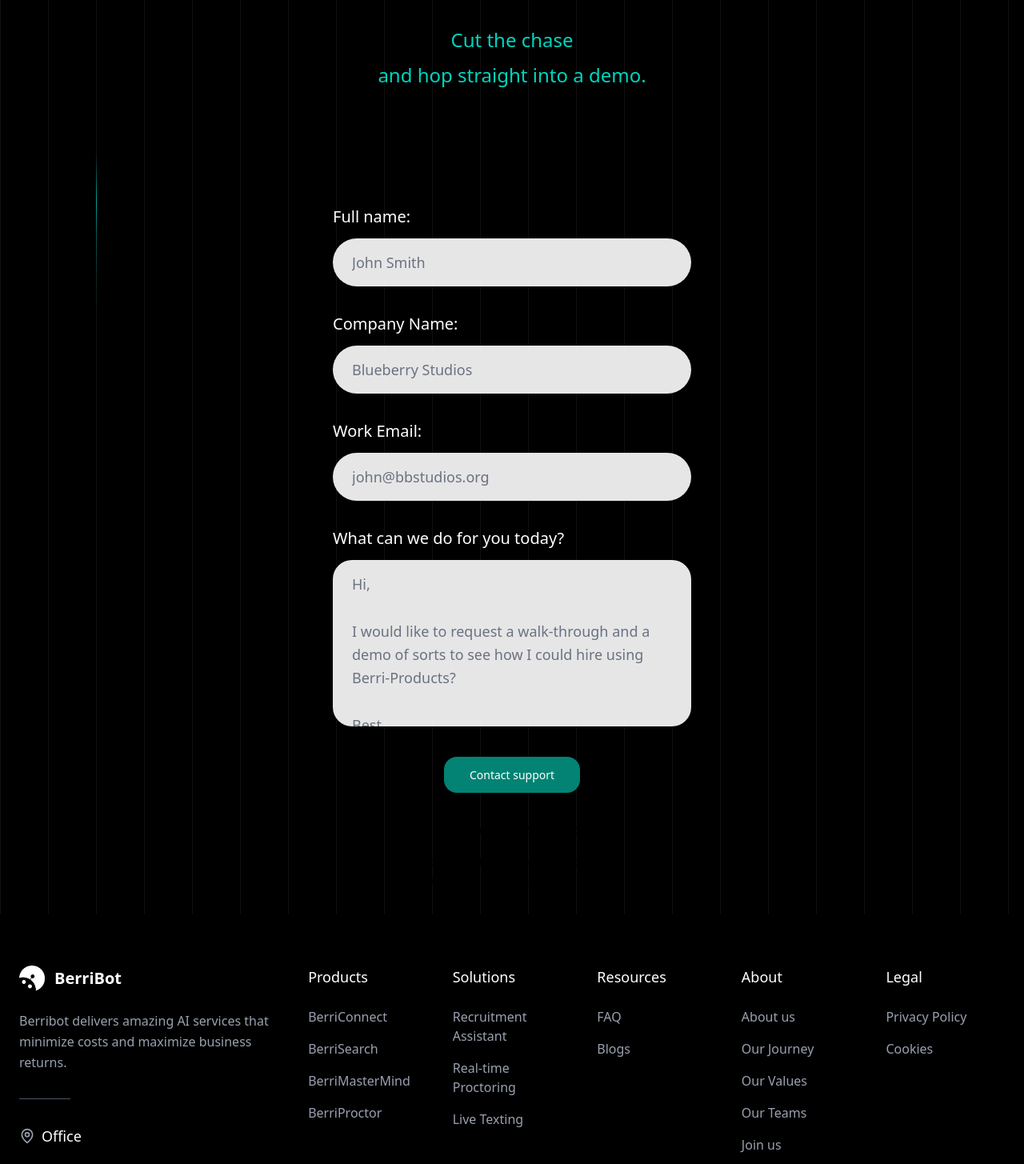
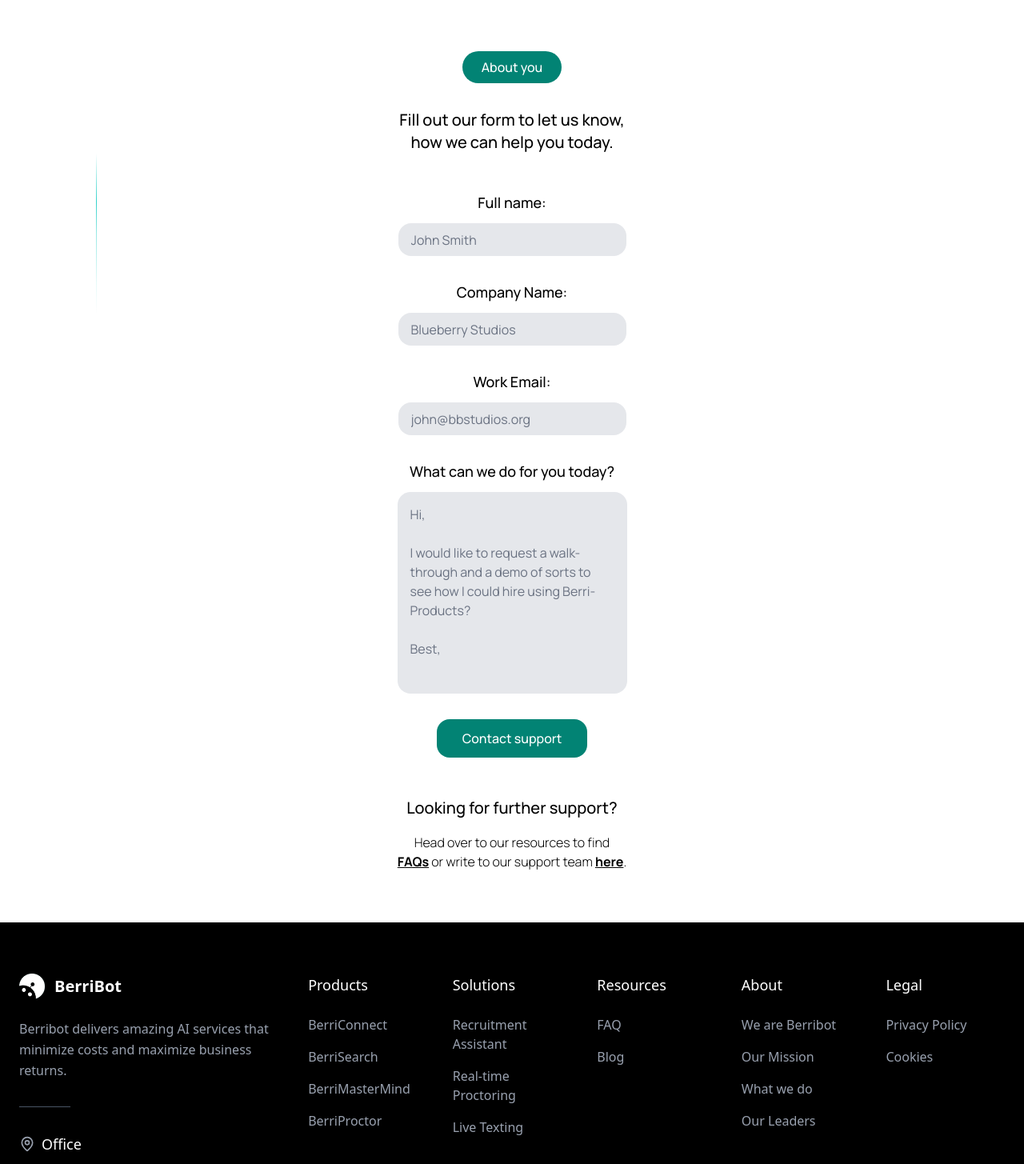
Before and after one commit to LuseBiswas/BerrieBot, a Next.js app: page /schedule in a window 1280 px wide. Shown: the part 800-2255 px from the top of the page at 80% size. Built offline with nearby package versions, Linux system fonts and the light colour scheme.

Commit message:
Everything is done

```diff
--- a/components/desktop/Footer.tsx
+++ b/components/desktop/Footer.tsx
@@ -69,7 +69,7 @@
             <h3 className="text-lg font-medium mb-6">Solutions</h3>
             <ul className="space-y-4 text-gray-400">
               <li><Link href="/solutions#recruitment-assistant" className="hover:text-white transition-colors">Recruitment Assistant</Link></li>
-              <li><Link href="/solutions#real-time-proctoring" className="hover:text-white transition-colors">Real-time Proctoring</Link></li>
+              <li><Link href="/solutions#real-time-proctoring" className="hover:text-white transition-colors">Real-time  Proctoring</Link></li>
               <li><Link href="/solutions#live-texting" className="hover:text-white transition-colors">Live Texting</Link></li>
             </ul>
           </div>
@@ -79,7 +79,7 @@
             <h3 className="text-lg font-medium mb-6">Resources</h3>
             <ul className="space-y-4 text-gray-400">
               <li><Link href="/resources#faq" className="hover:text-white transition-colors">FAQ</Link></li>
-              <li><Link href="/resources#blogs" className="hover:text-white transition-colors">Blogs</Link></li>
+              <li><Link href="/resources#blogs" className="hover:text-white transition-colors">Blog</Link></li>
 
             </ul>
           </div>
@@ -88,11 +88,10 @@
           <div>
             <h3 className="text-lg font-medium mb-6">About</h3>
             <ul className="space-y-4 text-gray-400">
-              <li><Link href="/about" className="hover:text-white transition-colors">About us</Link></li>
-              <li><Link href="#" className="hover:text-white transition-colors">Our Journey</Link></li>
-              <li><Link href="#" className="hover:text-white transition-colors">Our Values</Link></li>
-              <li><Link href="#" className="hover:text-white transition-colors">Our Teams</Link></li>
-              <li><Link href="#" className="hover:text-white transition-colors">Join us</Link></li>
+              <li><Link href="/about#we-are-berribot" className="hover:text-white transition-colors">We are Berribot</Link></li>
+              <li><Link href="/about#our-mission" className="hover:text-white transition-colors">Our Mission</Link></li>
+              <li><Link href="/about#what-we-do" className="hover:text-white transition-colors">What we do</Link></li>
+              <li><Link href="/about#our-leaders" className="hover:text-white transition-colors">Our Leaders</Link></li>
             </ul>
           </div>
 
--- a/components/desktop/policy/HeroSection.tsx
+++ b/components/desktop/policy/HeroSection.tsx
@@ -51,7 +51,7 @@
           >
             <motion.button
               onClick={onReadPrivacy}
-              className="bg-white border border-gray-300 rounded-xl shadow-lg hover:shadow-xl transition-shadow duration-200 flex items-center justify-center text-gray-700 font-medium hover:cursor-pointer"
+              className="bg-white border border-gray-300 rounded-xl shadow-lg hover:shadow-xl transition-shadow duration-200 flex items-center justify-center text-gray-700 font-medium hover:cursor-pointer text-xl"
               style={{ width: '268px', height: '73px' }}
               whileHover={{ scale: 1.02 }}
               whileTap={{ scale: 0.98 }}
@@ -70,7 +70,7 @@
             animate={{ opacity: 1, y: 0 }}
             transition={{ delay: 0.3 }}
             onClick={() => onConfirmationChoice?.('back')}
-            className="bg-white text-[#181818] px-8 py-4 rounded-2xl shadow-lg hover:shadow-xl transition-all duration-200 font-inter font-light hover:cursor-pointer w-auto"
+            className="bg-white text-[#181818] px-8 py-4 rounded-2xl shadow-lg hover:shadow-xl transition-all duration-200 font-inter font-light hover:cursor-pointer w-auto text-xl"
             whileHover={{ scale: 1.02 }}
             whileTap={{ scale: 0.98 }}
           >
@@ -82,7 +82,7 @@
             animate={{ opacity: 1, y: 0 }}
             transition={{ delay: 0.4 }}
             onClick={() => onConfirmationChoice?.('readAgain')}
-            className="bg-[#CFCFCF] text-[#181818] px-8 py-4 rounded-2xl shadow-lg hover:shadow-xl hover:bg-gray-700 transition-all duration-200 font-inter font-light hover:cursor-pointer w-auto"
+            className="bg-[#CFCFCF] text-[#181818] px-8 py-4 rounded-2xl shadow-lg hover:shadow-xl hover:bg-gray-700 transition-all duration-200 font-inter font-light hover:cursor-pointer w-auto text-xl"
             whileHover={{ scale: 1.02 }}
             whileTap={{ scale: 0.98 }}
           >
--- a/components/desktop/schedule/contact.tsx
+++ b/components/desktop/schedule/contact.tsx
@@ -16,12 +16,35 @@
   };
 
   return (
-    <div className="flex justify-center p-8 max-w-4xl mx-auto font-inter">
-      {/* Centered Demo Form */}
-      <div className="w-full max-w-md">
-        <div className="space-y-2 mb-36 text-center">
-          <h2 className="text-[24px] font-normal text-teal-400">Cut the chase</h2>
-          <p className="text-[24px] font-normal text-teal-400">and hop straight into a demo.</p>
+    <div className="bg-white py-16 px-4">
+      <div className="max-w-md mx-auto">
+        {/* About you pill */}
+        <div className="mb-8 flex justify-center">
+          <div
+            className="bg-[#028374] text-white px-6 py-2 rounded-full font-medium flex items-center justify-center"
+            style={{
+              fontSize: '16px',
+              fontFamily: 'Manrope, sans-serif'
+            }}
+          >
+            About you
+          </div>
+        </div>
+
+        {/* Form description */}
+        <div className="text-center mb-12">
+          <p
+            className="text-black font-medium"
+            style={{
+              fontSize: '20px',
+              fontFamily: 'Manrope, sans-serif',
+              lineHeight: '1.4'
+            }}
+          >
+            Fill out our form to let us know,
+            <br />
+            how we can help you today.
+          </p>
         </div>
 
         <div className="mx-auto">
@@ -29,83 +52,129 @@
           <form onSubmit={handleDemoSubmit} className="space-y-8">
             {/* Full Name */}
             <div className="space-y-3">
-              <label className="block text-white text-[20px] font-light">
+              <label className="block text-black text-[18px] font-medium text-center" style={{ fontFamily: 'Manrope, sans-serif' }}>
                 Full name:
               </label>
+              <div className="flex justify-center">
                 <input
                   type="text"
                   value={fullName}
                   onChange={(e) => setFullName(e.target.value)}
                   placeholder="John Smith"
-                className="w-full px-6 py-4 rounded-full bg-white/90 border-0 text-gray-800 placeholder-gray-500 focus:outline-none focus:ring-2 focus:ring-teal-400 text-lg"
+                  className="bg-gray-200 rounded-2xl px-4 py-4 text-gray-600 placeholder-gray-500 border-none outline-none"
+                  style={{
+                    fontSize: '16px',
+                    fontFamily: 'Manrope, sans-serif',
+                    width: '285px',
+                    height: '41px'
+                  }}
                 />
+              </div>
             </div>
 
             {/* Company Name */}
             <div className="space-y-3">
-              <label className="block text-white text-[20px] font-light">
+              <label className="block text-black text-[18px] font-medium text-center" style={{ fontFamily: 'Manrope, sans-serif' }}>
                 Company Name:
               </label>
+              <div className="flex justify-center">
                 <input
                   type="text"
                   value={companyName}
                   onChange={(e) => setCompanyName(e.target.value)}
                   placeholder="Blueberry Studios"
-                className="w-full px-6 py-4 rounded-full bg-white/90 border-0 text-gray-800 placeholder-gray-500 focus:outline-none focus:ring-2 focus:ring-teal-400 text-lg"
+                  className="bg-gray-200 rounded-2xl px-4 py-4 text-gray-600 placeholder-gray-500 border-none outline-none"
+                  style={{
+                    fontSize: '16px',
+                    fontFamily: 'Manrope, sans-serif',
+                    width: '285px',
+                    height: '41px'
+                  }}
                 />
+              </div>
             </div>
 
             {/* Work Email */}
             <div className="space-y-3">
-              <label className="block text-white text-[20px] font-light">
+              <label className="block text-black text-[18px] font-medium text-center" style={{ fontFamily: 'Manrope, sans-serif' }}>
                 Work Email:
               </label>
+              <div className="flex justify-center">
                 <input
                   type="email"
                   value={workEmail}
                   onChange={(e) => setWorkEmail(e.target.value)}
                   placeholder="john@bbstudios.org"
-                className="w-full px-6 py-4 rounded-full bg-white/90 border-0 text-gray-800 placeholder-gray-500 focus:outline-none focus:ring-2 focus:ring-teal-400 text-lg"
+                  className="bg-gray-200 rounded-2xl px-4 py-4 text-gray-600 placeholder-gray-500 border-none outline-none"
+                  style={{
+                    fontSize: '16px',
+                    fontFamily: 'Manrope, sans-serif',
+                    width: '285px',
+                    height: '41px'
+                  }}
                 />
+              </div>
             </div>
 
             {/* Message */}
             <div className="space-y-3">
-              <label className="block text-white text-[20px] font-light">
+              <label className="block text-black text-[18px] font-medium text-center" style={{ fontFamily: 'Manrope, sans-serif' }}>
                 What can we do for you today?
               </label>
+              <div className="flex justify-center">
                 <textarea
                   value={demoMessage}
                   onChange={(e) => setDemoMessage(e.target.value)}
-                rows={6}
                   placeholder="Hi,
 
 I would like to request a walk-through and a demo of sorts to see how I could hire using Berri-Products?
 
 Best,"
-                className="w-full px-6 py-4 rounded-3xl bg-white/90 border-0 text-gray-800 placeholder-gray-500 focus:outline-none focus:ring-2 focus:ring-teal-400 resize-none text-lg leading-relaxed"
+                  className="bg-gray-200 rounded-2xl px-4 py-4 text-gray-600 placeholder-gray-500 border-none outline-none resize-none"
+                  style={{
+                    fontSize: '16px',
+                    fontFamily: 'Manrope, sans-serif',
+                    width: '287px',
+                    height: '252px'
+                  }}
                 />
+              </div>
             </div>
 
             {/* Submit Button */}
-            <div className="flex justify-center mt-6">
-              <motion.button
+            <div className="flex justify-center mt-8">
+              <button
                 type="submit"
-                whileHover={{ scale: 1.02 }}
-                whileTap={{ scale: 0.98 }}
-                className="bg-[#028374] text-white px-8 py-3 rounded-2xl font-medium hover:bg-[#4a847c] transition-colors text-[14px]"
+                className="bg-[#028374] text-white px-8 py-3 rounded-2xl font-medium hover:bg-[#4a847c] transition-colors"
+                style={{
+                  fontSize: '16px',
+                  fontFamily: 'Manrope, sans-serif'
+                }}
               >
                 Contact support
-              </motion.button>
+              </button>
             </div>
           </form>
 
           {/* Support section */}
-          <div className="text-center mt-8">
-            <h3 className="text-black font-medium mb-4 text-[18px]">
+          <div className="text-center mt-12">
+            <h3
+              className="text-black font-medium mb-4"
+              style={{
+                fontSize: '20px',
+                fontFamily: 'Manrope, sans-serif'
+              }}
+            >
               Looking for further support?
             </h3>
-            <p className="text-black font-light text-[14px] leading-relaxed">
+            <p
+              className="text-black font-light"
+              style={{
+                fontSize: '16px',
+                fontFamily: 'Manrope, sans-serif',
+                lineHeight: '1.5'
+              }}
+            >
               Head over to our resources to find
               <br />
               <a
@@ -114,7 +183,7 @@
               >
                 FAQs
               </a> or write to our support team <a
-                href="/resources"
+                href="mailto:support@berribot.com"
                 className="font-bold underline text-black hover:text-[#00C7BEB2] transition-colors"
               >here</a>.
             </p>
```
Also changed, not shown: app/about/page.tsx (+8 -0 lines), components/desktop/cookies/HeroSection.tsx (+8 -8 lines), components/desktop/resources/CTASection.tsx (+90 -11 lines), components/desktop/schedule/HeroSection.tsx (+4 -6 lines), 1 other file (tests, documents, lock files or other folders). Lines whose indentation alone changed are shown as unchanged.
